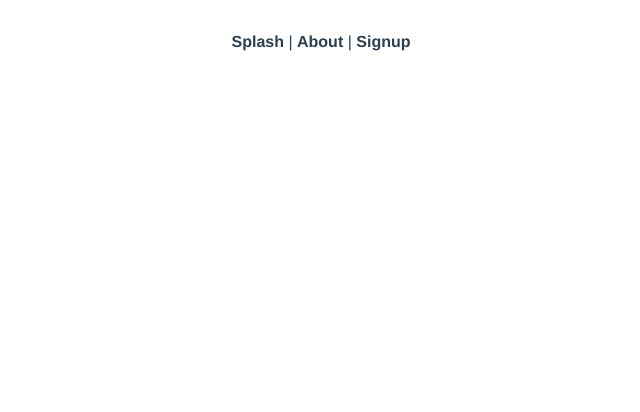
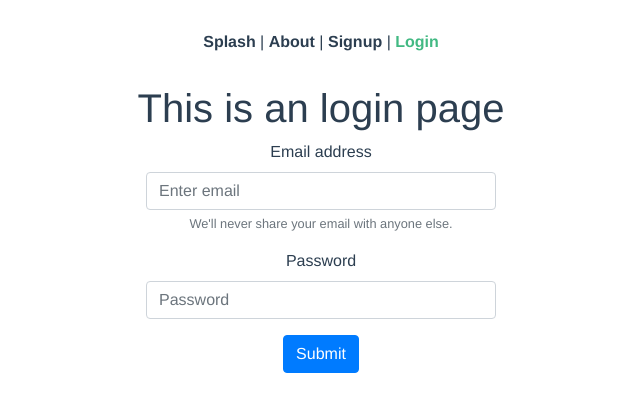
Before and after one commit to kuveeee/misli_brzo, a Vue app in the folder misli_brzo/: page /login in a window 1280 px wide. Shown: the top 412 px of the page, without its empty margins (319-959 px from the left). Built offline with nearby package versions, Linux system fonts and the light colour scheme.

Commit message:
+login.vue, Implementacija login-a
Napravljena login stranica.
Implementacija login-a. Još nije funkcionalno

```diff
--- a/misli_brzo/src/App.vue
+++ b/misli_brzo/src/App.vue
@@ -3,7 +3,8 @@
     <div id="nav">
       <router-link to="/">Splash</router-link> |
       <router-link to="/about">About</router-link> |
-      <router-link to="/signup">Signup</router-link>
+      <router-link to="/signup">Signup</router-link> |
+      <router-link to="/login">Login</router-link>
     </div>
     <router-view/>
   </div>
--- a/misli_brzo/src/router/index.js
+++ b/misli_brzo/src/router/index.js
@@ -18,7 +18,12 @@ const routes = [
   {
     path: '/signup',
     name: 'Signup Page',
-    component: () => import(/* webpackChunkName: "about" */ '../views/signup.vue')
+    component: () => import(/* webpackChunkName: "signup" */ '../views/signup.vue')
+  },
+  {
+    path: '/login',
+    name: 'Login Page',
+    component: () => import(/* webpackChunkName: "login" */ '../views/login.vue')
   }
 ]
 
--- a/misli_brzo/src/views/Home.vue
+++ b/misli_brzo/src/views/Home.vue
@@ -66,9 +66,11 @@
           </li>
         </ul>
       </div>
+      <!-- Footer -->
+      <Footer/>
     </div>
   </div>
-  </div>
+</div>
 </template>
 
 <script>
--- /dev/null
+++ b/misli_brzo/src/views/login.vue
@@ -0,0 +1,72 @@
+<template>
+  <div class="about">
+    <h1>This is an login page</h1>
+    <div class="container">
+      <div class="row">
+        <div class="col-sm"></div>
+        <div class="col-sm">
+          <form>
+            <div class="form-group">
+              <label for="exampleInputEmail1">Email address</label>
+              <input
+                type="email"
+                v-model="username"
+                class="form-control"
+                id="exampleInputEmail1"
+                aria-describedby="emailHelp"
+                placeholder="Enter email"
+              />
+              <small id="emailHelp" class="form-text text-muted"
+                >We'll never share your email with anyone else.</small
+              >
+            </div>
+            <div class="form-group">
+              <label for="exampleInputPassword1">Password</label>
+              <input
+                type="password"
+                v-model="password"
+                class="form-control"
+                id="exampleInputPassword1"
+                placeholder="Password"
+              />
+            </div>
+            <button type="button" @click="signup" class="btn btn-primary">
+              Submit
+            </button>
+          </form>
+        </div>
+        <div class="col-sm"></div>
+      </div>
+    </div>
+  </div>
+</template>
+
+<script>
+import { firebase } from "@/firebase";
+
+export default {
+  name: "Login",
+  data() {
+    return {
+      username: "",
+      password: "",
+    };
+  },
+  methods: {
+    login() {
+      firebase.auth();
+      firebase
+        .auth()
+        .signInWithEmailAndPassword(email, password)
+        .then((user) => {
+          // Signed in
+          // ...
+        })
+        .catch((error) => {
+          var errorCode = error.code;
+          var errorMessage = error.message;
+        });
+    },
+  },
+};
+</script>
```
